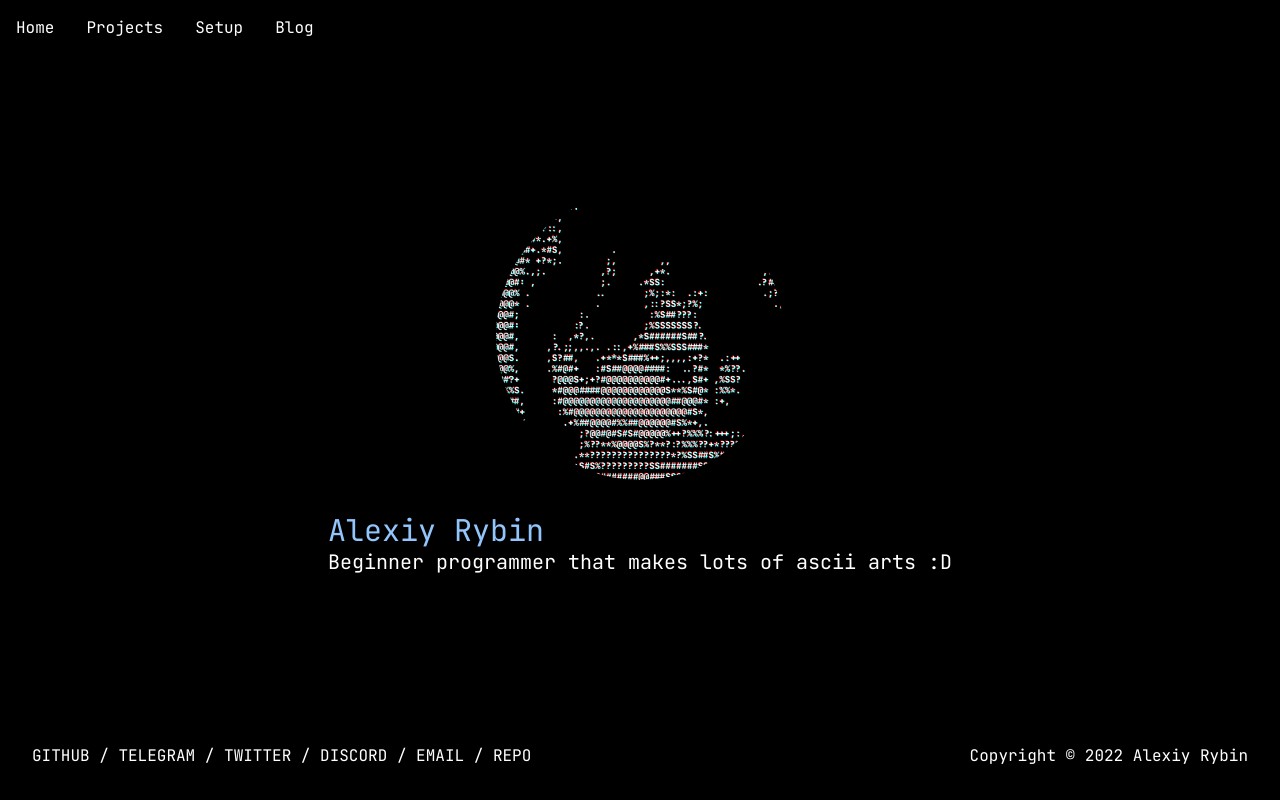
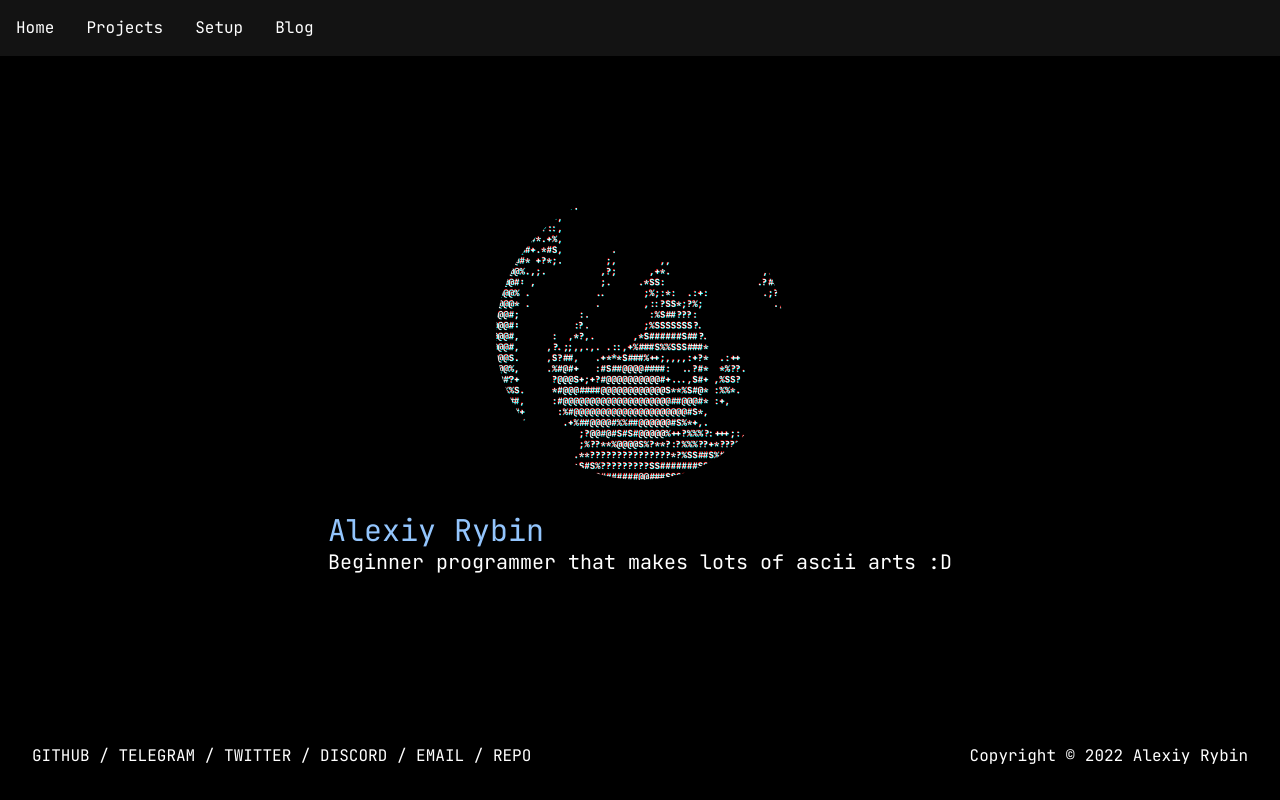
Before and after one commit to tapnisu/tapni.su, a Next.js app: page / in a window 1280 px wide. Built offline with nearby package versions, Linux system fonts and the light colour scheme.

Commit message:
Remover animations lol

```diff
--- a/components/Nav.tsx
+++ b/components/Nav.tsx
@@ -3,7 +3,7 @@ import Link from "next/link";
 const NavBase = () => {
 	return (
 		<>
-			<nav className="backdrop-blur-sm bg-black/30 w-full">
+			<nav className="backdrop-blur-sm bg-neutral-700/30 w-full">
 				<ul>
 					<li className="inline-block m-4">
 						<Link href="/" className="m-4">
--- a/package.json
+++ b/package.json
@@ -10,7 +10,6 @@
 		"format": "npx prettier --write ."
 	},
 	"dependencies": {
-		"framer-motion": "^7.6.1",
 		"next": "12.3.1",
 		"react": "18.2.0",
 		"react-dom": "18.2.0",
--- a/pages/_app.tsx
+++ b/pages/_app.tsx
@@ -1,40 +1,10 @@
-import { AnimatePresence, domAnimation, LazyMotion, m } from "framer-motion";
 import type { AppProps } from "next/app";
 import "../styles/globals.css";
 
 function MyApp({ Component, pageProps, router }: AppProps) {
 	return (
 		<div className="app-wrap bg-black">
-			<LazyMotion features={domAnimation}>
-				<AnimatePresence mode="wait">
-					<m.div
-						key={router.route.concat("Fade Back")}
-						className="page-wrap"
-						initial="initial"
-						animate="animate"
-						exit="exit"
-						variants={{
-							initial: {
-								opacity: 0,
-								scale: 0.7
-							},
-							animate: {
-								opacity: 1,
-								scale: 1
-							},
-							exit: {
-								opacity: 0,
-								scale: 0.7
-							}
-						}}
-						transition={{
-							duration: 0.7
-						}}
-					>
-						<Component {...pageProps} />
-					</m.div>
-				</AnimatePresence>
-			</LazyMotion>
+			<Component {...pageProps} />
 		</div>
 	);
 }
```
